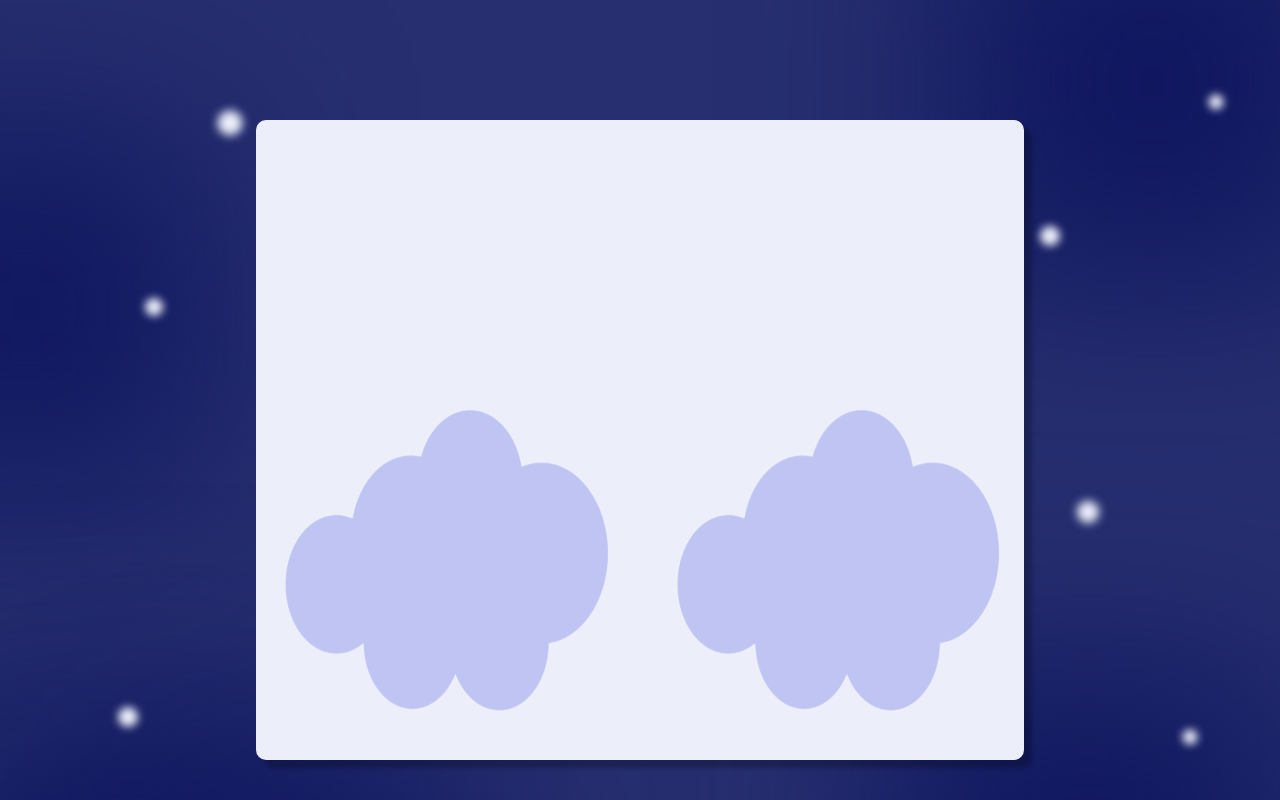
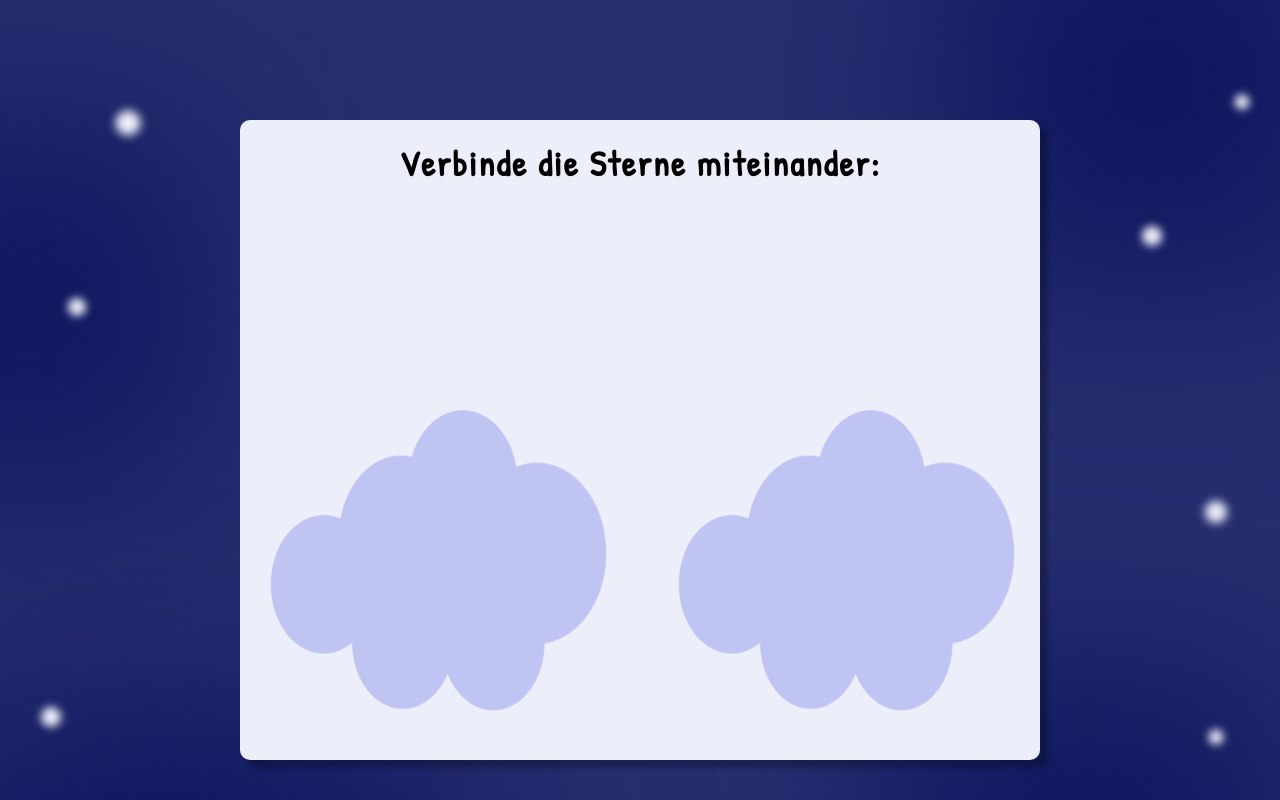
Before and after one commit to jara1008/Bachelor-Thesis, a React (Create React App) app in the folder thesis/: page / in a window 1280 px wide. Shown: the top 800 px of the page. Built offline with nearby package versions, Linux system fonts and the light colour scheme.

Commit message:
background adjusted, text added

```diff
--- a/thesis/src/components/activity1.css
+++ b/thesis/src/components/activity1.css
@@ -1,3 +1,5 @@
+@import url('https://fonts.googleapis.com/css2?family=Patrick+Hand&display=swap');
+
 body, html {
     margin: 0;
     padding: 0;
@@ -17,7 +19,7 @@ body, html {
     border-radius: 10px;
     box-shadow: 8px 8px 4px #00000040;
     height: 80%;
-    width: 60%;
+    width: 80%;
     max-width: 800px; /* Optional: Add a maximum width to prevent it from getting too large */
     padding: 20px;
     box-sizing: border-box;
@@ -36,3 +38,11 @@ body, html {
     left: 50%;
     transform: translate(-50%, -50%);
 }
+
+.text-wrapper {
+    font-family: 'Patrick Hand', sans-serif;
+    font-size: 35px;
+    color: #000000;
+    font-weight: bold;
+    letter-spacing: 2px;
+}
--- a/thesis/src/components/activity1.jsx
+++ b/thesis/src/components/activity1.jsx
@@ -6,6 +6,7 @@ export const Box = () => {
     return (
         <div className="container">
             <div className="white-box" >
+                <span className="text-wrapper">Verbinde die Sterne miteinander:</span>
                 <img src={cloud} alt="Cloud" style={{position: "absolute", top: "40%", left: "0%", height: "58%", width: "48%"}} />
                 <img src={cloud} alt="Cloud" style={{position: "absolute", top: "40%", right: "1%", height: "58%", width: "48%"}} />
             </div>
--- a/thesis/src/components/background.jsx
+++ b/thesis/src/components/background.jsx
@@ -3,15 +3,15 @@ import './background.css';
 
 function Background() {
   const [ellipses_white, setEllipses_white] = useState([
-    { top: '12%', left: '18%', width: '25px', height: '25px', blur: '5px' },
-    { top: '30%', left: '12%', width: '18px', height: '18px', blur: '4px' },
-    { top: '70%', left: '10%', width: '20px', height: '20px', blur: '4px' },
-    { top: '85%', left: '15%', width: '22px', height: '22px', blur: '5px' },
-    { top: '10%', left: '95%', width: '15px', height: '15px', blur: '4px' },
-    { top: '23%', left: '82%', width: '20px', height: '20px', blur: '4px' },
-    { top: '50%', left: '85%', width: '22px', height: '22px', blur: '5px' },
-    { top: '72%', left: '93%', width: '15px', height: '15px', blur: '4px' },
-    { top: '90%', left: '80%', width: '25px', height: '25px', blur: '5px' },
+    { top: '12%', left: '10%', width: '25px', height: '25px', blur: '5px' },
+    { top: '30%', left: '6%', width: '18px', height: '18px', blur: '4px' },
+    { top: '70%', left: '4%', width: '20px', height: '20px', blur: '4px' },
+    { top: '85%', left: '8%', width: '22px', height: '22px', blur: '5px' },
+    { top: '10%', left: '97%', width: '15px', height: '15px', blur: '4px' },
+    { top: '23%', left: '90%', width: '20px', height: '20px', blur: '4px' },
+    { top: '50%', left: '95%', width: '22px', height: '22px', blur: '5px' },
+    { top: '72%', left: '95%', width: '15px', height: '15px', blur: '4px' },
+    { top: '90%', left: '90%', width: '25px', height: '25px', blur: '5px' },
   ]);
 
   const [ellipses_blue, setEllipses_blue] = useState([
```
